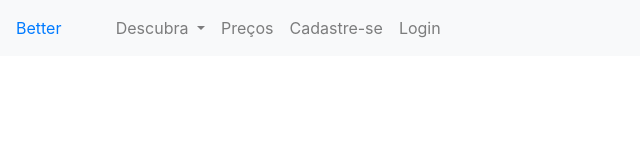
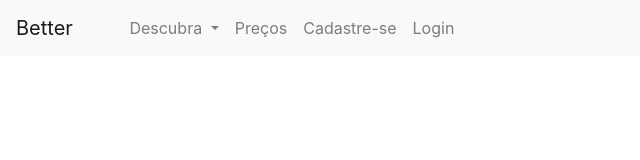
Before and after one commit to Cavejon/bootstrapFreeline, a plain HTML site: page index.html in a window 1280 px wide. Shown: the whole page, without its empty margins (0-640 px from the left). Drawn offline with nearby package versions, Linux system fonts and the light colour scheme.

Commit message:
Parado na página 42, navbar foi terminada

```diff
--- a/index.html
+++ b/index.html
@@ -14,7 +14,7 @@
 <body>
 
     <nav class="navbar navbar-expand-lg navbar-light bg-light">
-        <a href="#" class="nav-brand">Better</a>
+        <a href="#" class="navbar-brand">Better</a>
         <button class="navbar-toggler" data-toggle="collapse" data-target="#navbarSupportedContent">
             Menu
         </button>
@@ -39,7 +39,6 @@
                         <li class="dropdown-divider"></li>
                         <li> <a href="" class="dropdown-item">Pessoas</a></li>
                     </ul>
-                    </li>
                     <li><a href="#" class="nav-link">Preços</a></li>
                     <li><a href="#" class="nav-link">Cadastre-se</a></li>
                     <li><a href="#" class="nav-link">Login</a></li>
```
